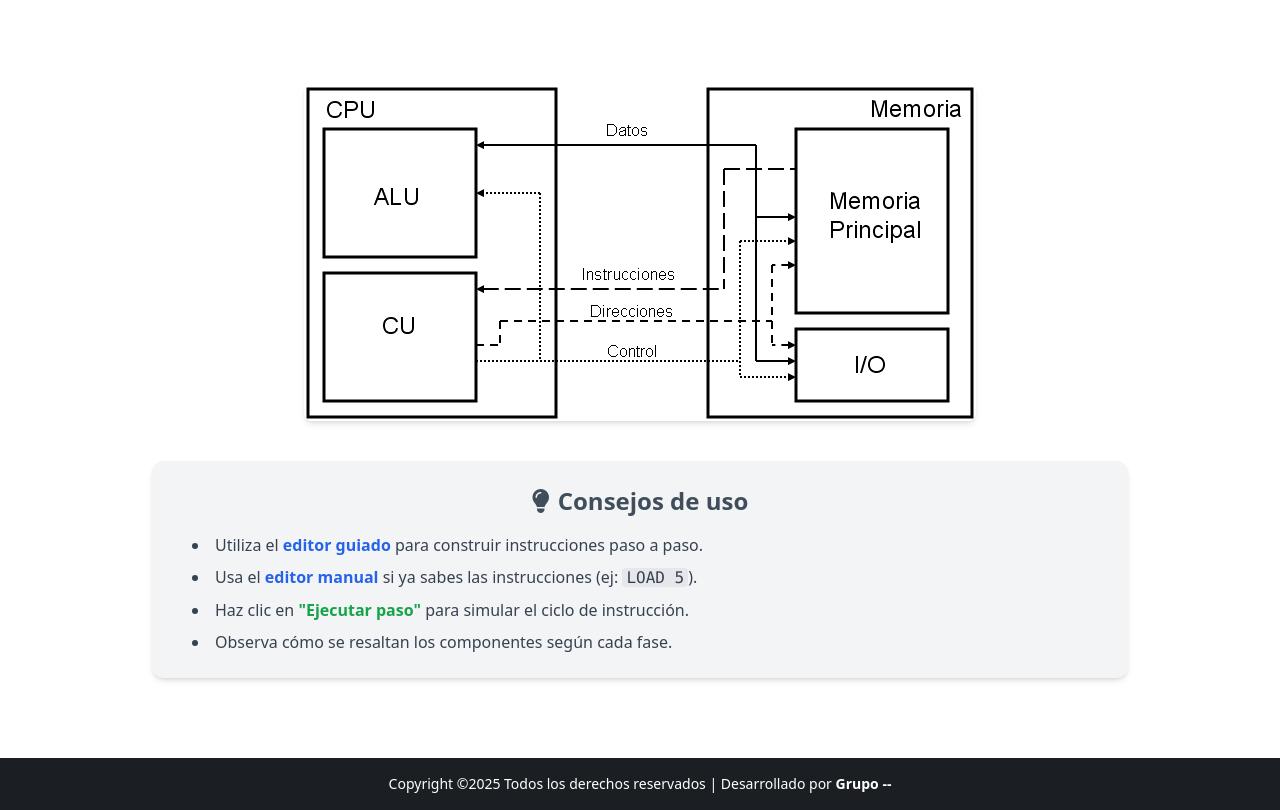
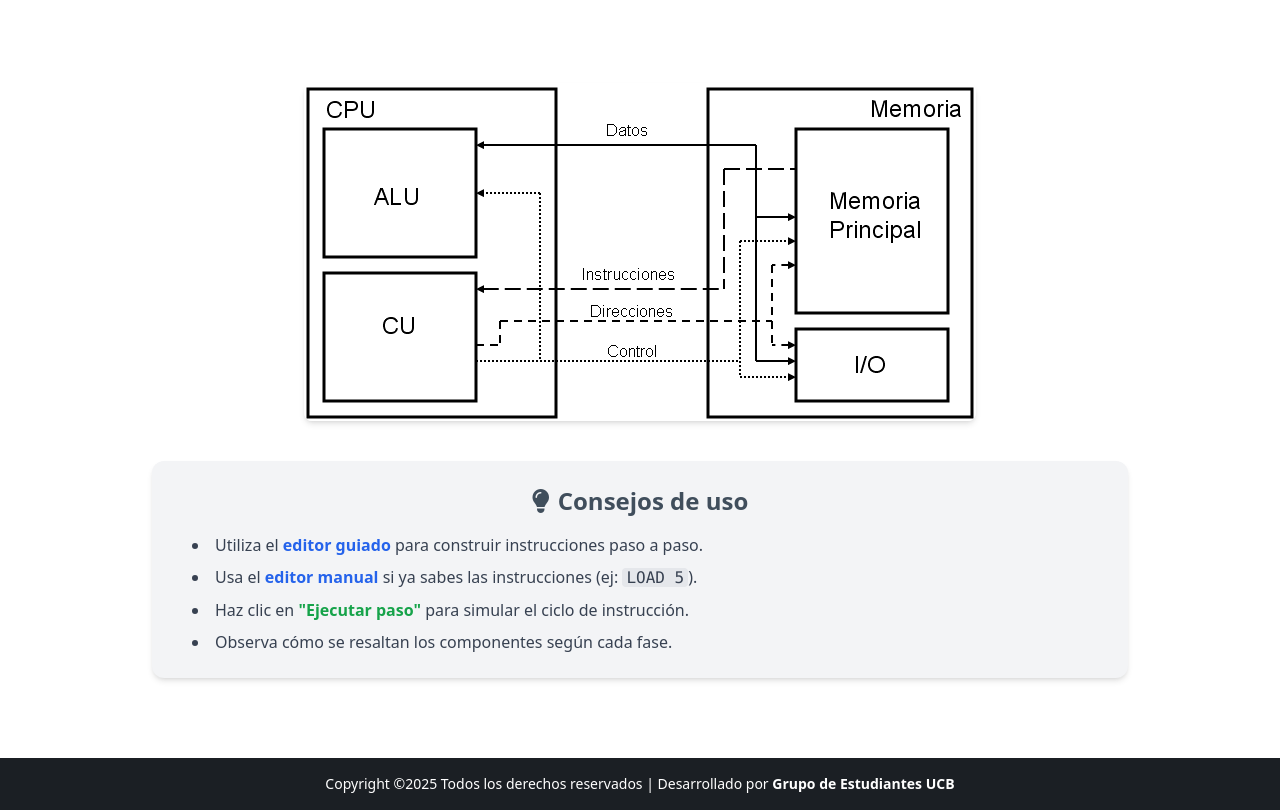
Before and after one commit to estrella555/neumann.github.io, a plain HTML site: page como-funciona.html in a window 1280 px wide. Shown: the part 625-1435 px from the top of the page. Drawn offline with nearby package versions, Linux system fonts and the light colour scheme.

Commit message:
Primera subida

```diff
--- a/como-funciona.html
+++ b/como-funciona.html
@@ -101,8 +101,7 @@
   <!-- Footer -->
   <footer class="bg-[#1b1f24] text-gray-300 text-sm py-4 w-full mt-10">
     <div class="max-w-7xl mx-auto px-4 text-center text-white">
-      Copyright ©2025 Todos los derechos reservados | Desarrollado por
-      <span class="font-semibold">Grupo --</span>
+        Copyright ©2025 Todos los derechos reservados | Desarrollado por <span class="font-semibold">Grupo de Estudiantes UCB</span>
     </div>
   </footer>
 
```
